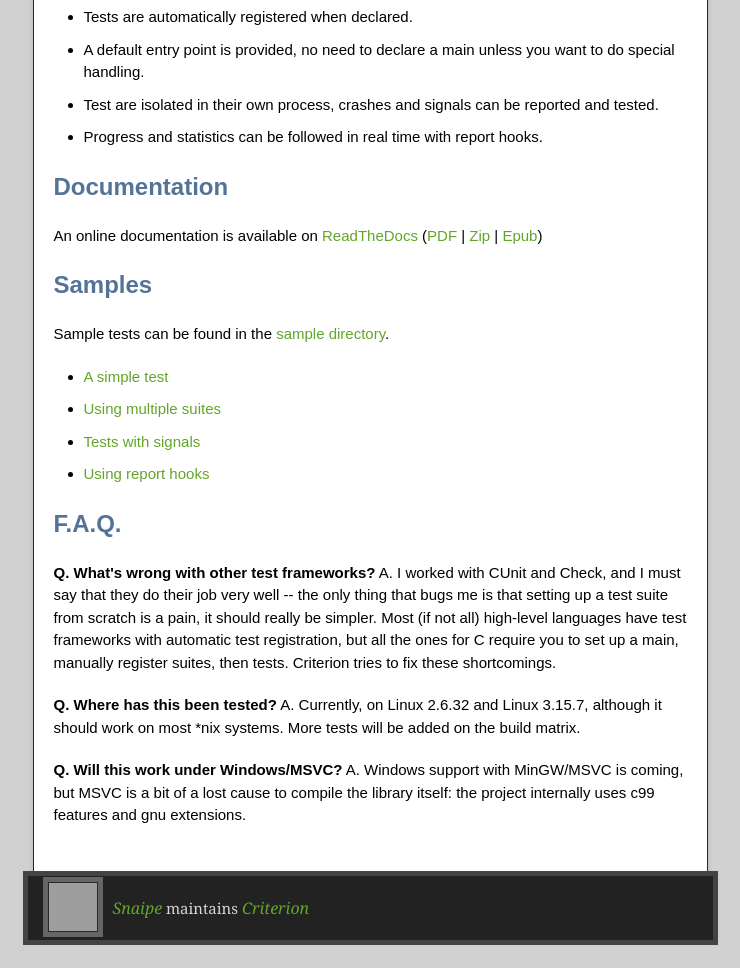
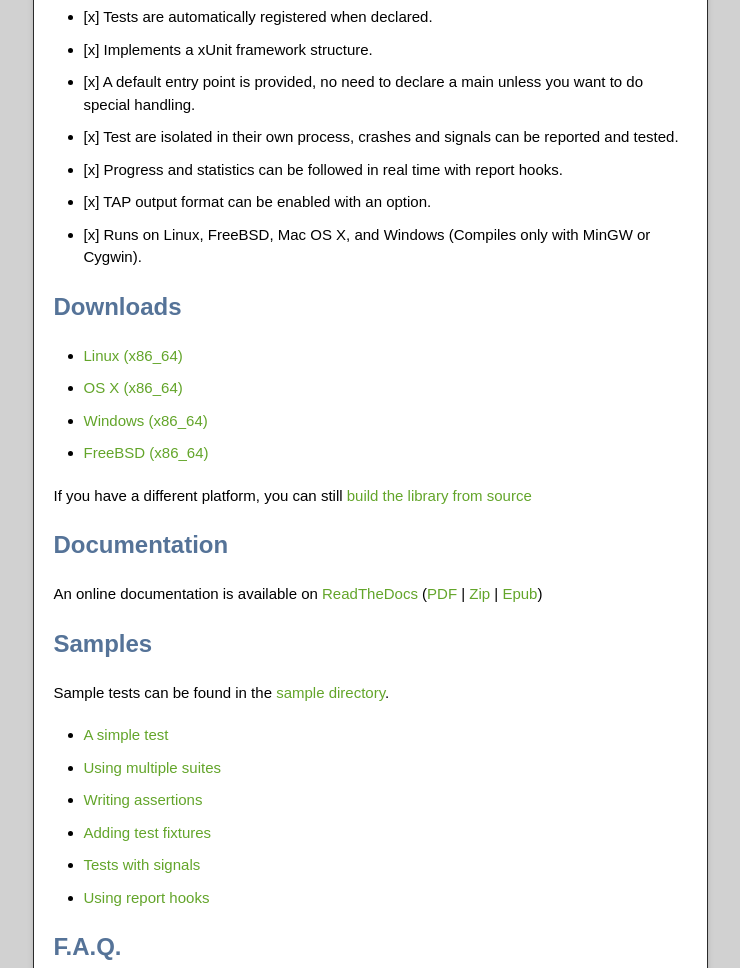
Before and after one commit to Snaipe/Criterion, a plain HTML site: page index.html in a window 1280 px wide. Shown: the part 2220-3188 px from the top of the page, without its empty margins (270-1010 px from the left). Drawn offline with nearby package versions, Linux system fonts and the light colour scheme; grey boxes are pictures that could not be loaded.

Commit message:
Create gh-pages branch via GitHub

```diff
--- a/index.html
+++ b/index.html
@@ -1,6 +1,6 @@
 <!doctype html>
 <!-- The Time Machine GitHub pages theme was designed and developed by Jon Rohan, on Feb 7, 2012. -->
-<!-- Follow him for fun. http://twitter.com/jonrohan. Tail his code on http://github.com/jonrohan -->
+<!-- Follow him for fun. http://twitter.com/jonrohan. Tail his code on https://github.com/jonrohan -->
 <html>
 <head>
   <meta charset="utf-8">
@@ -42,9 +42,9 @@
 <p><a href="https://travis-ci.org/Snaipe/Criterion"><img src="https://travis-ci.org/Snaipe/Criterion.svg?branch=master" alt="Build Status"></a>
 <a href="https://coveralls.io/r/Snaipe/Criterion?branch=master"><img src="https://coveralls.io/repos/Snaipe/Criterion/badge.svg?branch=master" alt="Coverage Status"></a>
 <a href="https://github.com/Snaipe/Criterion/blob/master/LICENSE"><img src="https://img.shields.io/badge/license-MIT-blue.svg?style=flat" alt="License"></a>
-<a href="https://github.com/Snaipe/Criterion/releases"><img src="https://img.shields.io/github/tag/Snaipe/Criterion.svg?label=version&amp;style=flat" alt="Version"></a></p>
+<a href="https://github.com/Snaipe/Criterion/releases"><img src="https://img.shields.io/github/tag/Snaipe/Criterion.svg?label=version&amp;style=flat" alt="Version"></a> </p>
 
-<p>A dead-simple, yet extensible, C test framework.</p>
+<p>A dead-simple, yet extensible, C unit testing framework.</p>
 
 <p><img src="https://raw.githubusercontent.com/Snaipe/Criterion/bleeding/doc/screencast.gif" alt="Screencast"></p>
 
@@ -62,13 +62,28 @@ these suits, and finally call the right functions.</p>
 the user would have with other frameworks:</p>
 
 <ul>
-<li>Tests are automatically registered when declared.</li>
-<li>A default entry point is provided, no need to declare a main
+<li>[x] Tests are automatically registered when declared.</li>
+<li>[x] Implements a xUnit framework structure.</li>
+<li>[x] A default entry point is provided, no need to declare a main
 unless you want to do special handling.</li>
-<li>Test are isolated in their own process, crashes and signals can be
+<li>[x] Test are isolated in their own process, crashes and signals can be
 reported and tested.</li>
-<li>Progress and statistics can be followed in real time with report hooks.</li>
+<li>[x] Progress and statistics can be followed in real time with report hooks.</li>
+<li>[x] TAP output format can be enabled with an option.</li>
+<li>[x] Runs on Linux, FreeBSD, Mac OS X, and Windows (Compiles only with MinGW or Cygwin).</li>
 </ul>
+
+<h2>
+<a id="downloads" class="anchor" href="#downloads" aria-hidden="true"><span class="octicon octicon-link"></span></a>Downloads</h2>
+
+<ul>
+<li><a href="https://github.com/Snaipe/Criterion/releases/download/v1.1.0/criterion-1.1.0-linux-x86_64.tar.bz2">Linux (x86_64)</a></li>
+<li><a href="https://github.com/Snaipe/Criterion/releases/download/v1.1.0/criterion-1.1.0-osx-x86_64.tar.bz2">OS X (x86_64)</a></li>
+<li><a href="https://github.com/Snaipe/Criterion/releases/download/v1.1.0/criterion-1.1.0-win-x86_64.tar.bz2">Windows (x86_64)</a></li>
+<li><a href="https://github.com/Snaipe/Criterion/releases/download/v1.1.0/criterion-1.1.0-freebsd-x86_64.tar.bz2">FreeBSD (x86_64)</a></li>
+</ul>
+
+<p>If you have a different platform, you can still <a href="http://criterion.readthedocs.org/en/latest/setup.html#installation">build the library from source</a></p>
 
 <h2>
 <a id="documentation" class="anchor" href="#documentation" aria-hidden="true"><span class="octicon octicon-link"></span></a>Documentation</h2>
@@ -79,19 +94,21 @@ reported and tested.</li>
 <h2>
 <a id="samples" class="anchor" href="#samples" aria-hidden="true"><span class="octicon octicon-link"></span></a>Samples</h2>
 
-<p>Sample tests can be found in the <a href="https://github.com/Snaipe/Criterion/tree/master/samples">sample directory</a>.</p>
+<p>Sample tests can be found in the <a href="https://github.com/Snaipe/Criterion/tree/bleeding/samples/">sample directory</a>.</p>
 
 <ul>
-<li><a href="https://github.com/Snaipe/Criterion/blob/master/samples/simple.c">A simple test</a></li>
-<li><a href="https://github.com/Snaipe/Criterion/blob/master/samples/suites.c">Using multiple suites</a></li>
-<li><a href="https://github.com/Snaipe/Criterion/blob/master/samples/signal.c">Tests with signals</a></li>
-<li><a href="https://github.com/Snaipe/Criterion/blob/master/samples/report.c">Using report hooks</a></li>
+<li><a href="https://github.com/Snaipe/Criterion/blob/bleeding/samples/simple.c">A simple test</a></li>
+<li><a href="https://github.com/Snaipe/Criterion/blob/bleeding/samples/suites.c">Using multiple suites</a></li>
+<li><a href="https://github.com/Snaipe/Criterion/blob/bleeding/samples/asserts.c">Writing assertions</a></li>
+<li><a href="https://github.com/Snaipe/Criterion/blob/bleeding/samples/fixtures.c">Adding test fixtures</a></li>
+<li><a href="https://github.com/Snaipe/Criterion/blob/bleeding/samples/signal.c">Tests with signals</a></li>
+<li><a href="https://github.com/Snaipe/Criterion/blob/bleeding/samples/report.c">Using report hooks</a></li>
 </ul>
 
 <h2>
 <a id="faq" class="anchor" href="#faq" aria-hidden="true"><span class="octicon octicon-link"></span></a>F.A.Q.</h2>
 
-<p><strong>Q. What's wrong with other test frameworks?</strong>
+<p><strong>Q. What's wrong with other test frameworks?</strong><br>
 A. I worked with CUnit and Check, and I must say that they do their job
    very well -- the only thing that bugs me is that setting up a test
    suite from scratch is a pain, it should really be simpler. Most
@@ -100,14 +117,10 @@ A. I worked with CUnit and Check, and I must say that they do their job
    main, manually register suites, then tests. Criterion tries to
    fix these shortcomings.</p>
 
-<p><strong>Q. Where has this been tested?</strong>
+<p><strong>Q. Where has this been tested?</strong><br>
 A. Currently, on Linux 2.6.32 and Linux 3.15.7, although it should work on
-   most *nix systems. More tests will be added on the build matrix.</p>
-
-<p><strong>Q. Will this work under Windows/MSVC?</strong>
-A. Windows support with MinGW/MSVC is coming, but MSVC is a bit of a lost cause
-   to compile the library itself: the project internally uses c99 features and gnu
-   extensions.</p>
+   most *nix systems; Mac OS X Yosemite 10.10, FreeBSD 10.0, and finally
+   Windows 7 (with the MinGW and Cygwin ports of GCC).</p>
         </article>
       </div>
     </div>
@@ -118,7 +131,7 @@ A. Windows support with MinGW/MSVC is coming, but MSVC is a bit of a lost cause
 
       </div>
       <div class="creds">
-        <small>This page generated using <a href="http://pages.github.com/">GitHub Pages</a><br>theme by <a href="https://twitter.com/jonrohan/">Jon Rohan</a></small>
+        <small>This page generated using <a href="https://pages.github.com/">GitHub Pages</a><br>theme by <a href="https://twitter.com/jonrohan/">Jon Rohan</a></small>
       </div>
     </footer>
   </div>
```
Also changed, not shown: params.json (+1 -1 lines).
